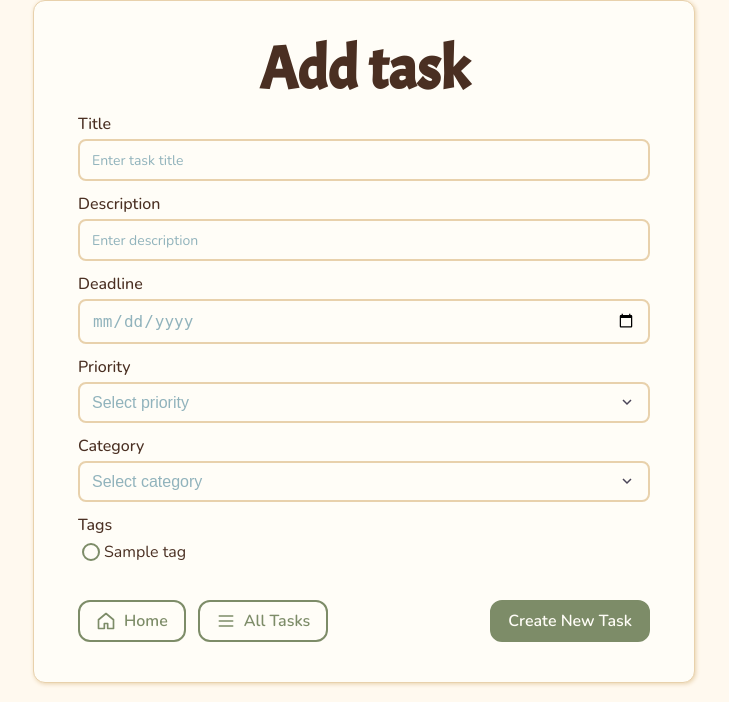
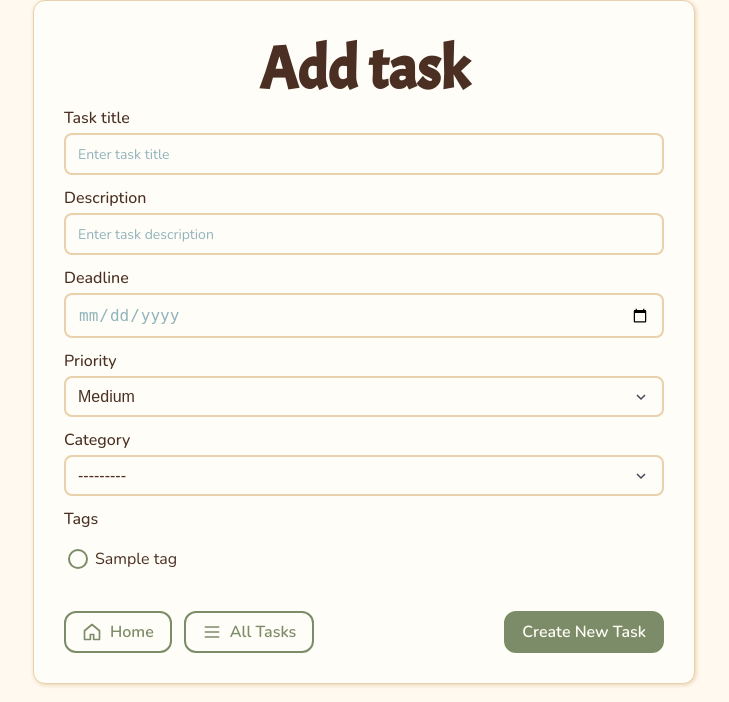
Before and after one commit to ruzanna-w/django-todo-list, a Django app: page /tasks/form/ in a window 1280 px wide. Shown: the part 98-800 px from the top of the page, without its empty margins (276-1005 px from the left). Run offline with Django 5.2, Linux system fonts and the light colour scheme; tables that the repository leaves empty hold one stand-in row (values such as "Sample post").

Commit message:
feat: extract buttons into a reusable include, add 404 beaver image, and organize static files

```diff
--- /dev/null
+++ b/tasks/forms.py
@@ -0,0 +1,58 @@
+from django.forms import ModelForm
+from django import forms
+from .models import Task
+import datetime
+from django.core.exceptions import ValidationError
+from django.utils.translation import gettext_lazy as _
+
+class TaskForm(ModelForm):
+    class Meta:
+        model = Task
+        fields = '__all__'
+        labels = {
+            'title': 'Task title',
+            'description': 'Description',
+            'deadline': 'Deadline',
+            'priority': 'Priority',
+            'done': 'Mark as completed',
+            'task_list': 'Category',
+            'tags': 'Tags'
+        }
+        widgets = {
+            'title': forms.TextInput(attrs={
+                'placeholder': 'Enter task title',
+                'class': 'form-control'
+            }),
+            'description': forms.TextInput(attrs={
+                'placeholder': 'Enter task description',
+                'class': 'form-control'
+            }),
+            'deadline': forms.DateInput(attrs={
+                'type': 'date',
+                'class': 'form-control'
+            }),
+            'priority': forms.Select(attrs={
+                'class': 'form-select'
+            }),
+            'tags': forms.CheckboxSelectMultiple(attrs={
+                'class': 'tag-checkbox'
+            }),
+        }
+
+    def clean_deadline(self):
+        deadline = self.cleaned_data['deadline']
+
+        if deadline < datetime.date.today():
+            raise ValidationError(_('Invalid date - deadline is in the past'))
+
+        return deadline
+
+class TaskStatusForm(ModelForm):
+    class Meta:
+        model = Task
+        fields = ['done']
+        widgets = {
+            'done': forms.CheckboxInput(attrs={
+                'class': 'task-status'
+            }),
+        }
--- a/tasks/static/tasks/style.css
+++ b/tasks/static/tasks/css/style.css
@@ -167,7 +167,8 @@ h5 {
     font-size: 18px;
 }
 
-.beaver-img {
+.beaver-img,
+.error-beaver-img {
     display: block;
     width: 340px;
     margin: 0 auto 10px;
@@ -260,8 +261,8 @@ select option {
 /* ===== FORM: CHECKBOXES & TAGS ===== */
 input[type="checkbox"] {
     appearance: none;
-    width: 18px;
-    height: 18px;
+    width: 20px;
+    height: 20px;
     flex-shrink: 0;
     border: 2px solid var(--color-primary);
     border-radius: 50%;
@@ -273,18 +274,20 @@ input[type="checkbox"]:checked {
     background-color: var(--color-primary);
 }
 
-.tags-group {
+.tag-checkbox {
     display: flex;
     flex-direction: row;
     flex-wrap: wrap;
-    gap: 24px;
-    row-gap: 12px;
+    gap: 12px;
+    padding-top: 12px;
 }
 
-.tag-checkbox {
-    display: flex;
+.tags-group label {
+    display: inline-flex;
     align-items: center;
-    gap: 1px;
+    gap: 4px;
+    white-space: nowrap;
+    margin: 0;
 }
 
 /* ===== BUTTONS ===== */
@@ -379,12 +382,19 @@ input[type="submit"]:hover {
     align-items: center;
 }
 
-.task-title {
+.task-title,
+.error-sign,
+.error-description {
     font-family: "Nunito", sans-serif;
     font-weight: 800;
     color: var(--color-text);
     margin-right: 8px;
-    /* margin-bottom: 4px; */
+}
+
+.error-description  {
+    font-size: 24px;
+    font-weight: 600;
+    margin: 0;
 }
 
 .task-description,
@@ -657,3 +667,19 @@ input[type="text"].delete-task-input {
     justify-content: center;
     margin: 0 12px;
 }
+
+/* ===== ERROR PAGE ===== */
+
+.error-page {
+    display: flex;
+    flex-direction: column;
+    align-items: center;
+}
+
+.error-page .site-nav {
+    display: none;
+}
+
+.back-home {
+    margin-top: 0;
+}
--- a/tasks/static/tasks/script.js
+++ /dev/null
@@ -1,7 +0,0 @@
-const checkboxes = document.querySelectorAll(".form-checkbox input[type='checkbox']");
-
-checkboxes.forEach((checkbox) => {
-    checkbox.addEventListener("change", () => {
-        checkbox.form.submit();
-    });
-});
--- a/tasks/templates/tasks/home.html
+++ b/tasks/templates/tasks/home.html
@@ -11,7 +11,7 @@
 
 {% block content %}
     <div class="home-page">
-        <img src="{% static 'tasks/beaver.png' %}" alt="Beaver" class="beaver-img">
+        <img src="{% static 'tasks/images/beaver.png' %}" alt="Beaver" class="beaver-img">
         <h1 class="beaver-title">Hello, eager beaver!</h1>
         <p class="text">What would you like to do?</p>
         <div class="button-group">
--- /dev/null
+++ b/tasks/templates/tasks/includes/_home_and_tasks_links.html
@@ -0,0 +1,23 @@
+<a href="{% url 'tasks:home' %}" class="btn-outline">
+    <svg width="20" height="20" viewBox="0 0 24 24" fill="none">
+        <path
+            d="M3 10.5L12 3L21 10.5V21H14V15H10V21H3V10.5Z"
+            stroke="currentColor"
+            stroke-width="2"
+            stroke-linejoin="round"
+        />
+    </svg>
+    <span>Home</span>
+</a>
+
+<a href="{% url 'tasks:tasks' %}" class="btn-outline">
+    <svg width="20" height="20" viewBox="0 0 24 24" fill="none">
+        <path
+            d="M4 6H20M4 12H20M4 18H20"
+            stroke="currentColor"
+            stroke-width="2"
+            stroke-linecap="round"
+        />
+    </svg>
+    <span>All Tasks</span>
+</a>
--- a/tasks/templates/tasks/task_form.html
+++ b/tasks/templates/tasks/task_form.html
@@ -7,8 +7,7 @@
 {% block content %}
     <form method="post">
         {% csrf_token %}
-        <fieldset>
-            <legend>
+
         <h1 class="beaver-title">
             {% if task %}
                 Edit Task
@@ -16,86 +15,61 @@
                 Add task
             {% endif %}
         </h1>
-            </legend>
+
         <div class="form-container">
-                <label class="form-label">Title</label>
-                <input type="text" name="title" value="{{ task.title|capfirst }}" placeholder="Enter task title" required>
+            <label class="form-label" for="{{ form.title.id_for_label}}">
+                {{ form.title.label }}
+            </label>
+            {{ form.title }}
+            {{ form.title.errors }}
         </div>
 
         <div class="form-container">
-                <label class="form-label">Description</label>
-                <input type="text" name="description" value="{{ task.description|capfirst }}" placeholder="Enter description"required>
+            <label class="form-label" for="{{ form.description.id_for_label}}">
+                {{ form.description.label }}
+            </label>
+            {{ form.description }}
+            {{ form.description.errors }}
         </div>
 
         <div class="form-container">
-                <label class="form-label">Deadline</label>
-                <input type="date" name="deadline" value="{{ task.deadline|date:'Y-m-d' }}" lang="en">
+            <label class="form-label" for="{{ form.deadline.id_for_label }}">
+                {{ form.deadline.label }}
+            </label>
+            {{ form.deadline }}
+            {{ form.deadline.errors }}
         </div>
 
         <div class="form-container">
-                <label class="form-label">Priority</label>
-                <select name="priority" required>
-                    <option value="" disabled {% if not task %} selected {% endif %}>Select priority</option>
-                    <option value="low" {% if task.priority == 'low' %} selected {% endif %}>Low</option>
-                    <option value="medium"{% if task.priority == 'medium' %}selected{% endif %}>Medium</option>
-                    <option value="high"{% if task.priority == 'high' %}selected{% endif %}>High</option>
-                </select>
+            <label class="form-label" for="{{ form.priority.id_for_label}}">
+                {{ form.priority.label }}
+            </label>
+            {{ form.priority }}
+            {{ form.priority.errors }}
         </div>
 
         <div class="form-container">
-                <label class="form-label">Category</label>
-                <select name="category" required>
-                    <option value="">Select category</option>
-
-                    {% for tl in task_list %}
-                        <option value="{{tl.id}}"
-                            {% if task.task_list_id == tl.id %}selected{% endif %}>
-                            {{tl.title}}
-                        </option>
-                    {% endfor %}
-
-                </select>
+            <label class="form-label" for="{{ form.task_list.id_for_label }}">
+                {{ form.task_list.label }}
+            </label>
+            {{ form.task_list }}
+            {{ form.task_list.errors }}
         </div>
 
         <div class="form-container">
-                <label class="form-label">Tags</label>
+            <label class="form-label" for="{{ form.tags.id_for_label}}">
+                {{ form.tags.label }}
+            </label>
             <div class="tags-group">
-                    {% for tag in tag_list %}
-                        <label class="tag-checkbox">
-                            <input type="checkbox"
-                                   name="tags"
-                                   value="{{ tag.id }}"
-                                   {% if tag in task.tags.all %}checked{% endif %}>
-                            {{tag.title}}
-                        </label>
-                    {% endfor %}
+                {{ form.tags }}
             </div>
+
+            {{ form.tags.errors }}
         </div>
 
         <div class="button-group form-btn-group">
             <div class="button-group-left">
-                    <a href="{% url 'tasks:home' %}" class="btn-outline">
-                        <svg width="20" height="20" viewBox="0 0 24 24" fill="none">
-                            <path
-                                d="M3 10.5L12 3L21 10.5V21H14V15H10V21H3V10.5Z"
-                                stroke="currentColor"
-                                stroke-width="2"
-                                stroke-linejoin="round"
-                            />
-                        </svg>
-                        <span>Home</span>
-                    </a>
-                    <a href="{% url 'tasks:tasks' %}" class="btn-outline">
-                        <svg width="20" height="20" viewBox="0 0 24 24" fill="none">
-                            <path
-                                d="M4 6H20M4 12H20M4 18H20"
-                                stroke="currentColor"
-                                stroke-width="2"
-                                stroke-linecap="round"
-                            />
-                        </svg>
-                        <span>All Tasks</span>
-                    </a>
+                {% include 'tasks/includes/_home_and_tasks_links.html' %}
             </div>
             {% if task %}
                 <input type="submit" value="EDIT">
@@ -104,7 +78,5 @@
             {% endif %}
         </div>
 
-        </fieldset>
-
     </form>
 {% endblock %}
--- a/tasks/urls.py
+++ b/tasks/urls.py
@@ -4,7 +4,7 @@ from . import views
 app_name = "tasks"
 
 urlpatterns = [
-    path("home/", views.home, name="home"),
+    path("", views.home, name="home"),
     path("tasks/", views.task_list, name="tasks"),
     path("task_category/", views.task_category, name="task_category"),
     path("tag/", views.tag_list, name="tag"),
--- a/tasks/views.py
+++ b/tasks/views.py
@@ -1,6 +1,7 @@
 from django.shortcuts import render, redirect, get_object_or_404
 from django.http import HttpResponse
 from .models import Task, TaskList, Tag
+from .forms import TaskForm, TaskStatusForm
 
 
 # Create your views here.
@@ -31,62 +32,30 @@ def tag_list(request):
 
 def add_task(request):
     if request.method == "POST":
-        title = request.POST["title"].capitalize()
-        description = request.POST["description"].capitalize()
-        deadline = request.POST["deadline"]
-        priority = request.POST["priority"]
-        category_id = request.POST.get("category")
-        tag_ids = request.POST.getlist("tags")
+        form = TaskForm(request.POST)
 
-        task = Task.objects.create(
-            title = title,
-            description = description,
-            deadline = deadline,
-            priority = priority,
-            task_list_id = category_id or None,
-        )
+        if form.is_valid():
+            form.save()
+            return redirect("tasks:add_task")
+    else:
+        form = TaskForm()
 
-        task.tags.set(tag_ids)
+    return render(request, "tasks/task_form.html", {'form':form})
 
-        return redirect("tasks:add_task")
-
-    tag_list = Tag.objects.all()
-    task_list = TaskList.objects.all()
-
-    return render(request, "tasks/task_form.html", {
-        "tag_list": tag_list,
-        "task_list": task_list,
-        })
 
 def edit(request, task_id):
     task = get_object_or_404(Task, id=task_id)
     if request.method == "POST":
-        title = request.POST["title"]
-        description = request.POST["description"]
-        deadline = request.POST["deadline"]
-        priority = request.POST["priority"]
-        category_id = request.POST.get("category")
-        tag_ids = request.POST.getlist("tags")
+        form = TaskForm(request.POST, instance=task)
 
-        task.title = title
-        task.description = description
-        task.deadline = deadline
-        task.priority = priority
-        task.task_list_id = category_id or None
+        if form.is_valid():
+            form.save()
+            return redirect("tasks:tasks")
+    else:
+        form = TaskForm(instance=task)
 
-        task.save()
-        task.tags.set(tag_ids)
+    return render(request, "tasks/task_form.html", {"form": form, 'task': task})
 
-        return redirect("tasks:tasks")
-
-    tag_list = Tag.objects.all()
-    task_list = TaskList.objects.all()
-
-    return render(request, "tasks/task_form.html", {
-        "task": task,
-        "tag_list": tag_list,
-        "task_list": task_list,
-    })
 
 def delete_task(request, task_id):
     task = get_object_or_404(Task, id=task_id)
@@ -99,13 +68,15 @@ def delete_task(request, task_id):
 
 def change_status(request):
     if request.method == 'POST':
-        task_id = request.POST["task"]
-        task = Task.objects.get(id=task_id)
-        if task.done:
-            task.done = False
-            task.save()
-        else:
-            task.done = True
-            task.save()
+        task_id = request.POST.get("task")
+        task = get_object_or_404(Task, id=task_id)
 
-        return redirect("tasks:tasks")
+        form = TaskStatusForm(request.POST, instance=task)
+
+        if form.is_valid():
+            form.save()
+
+    return redirect("tasks:tasks")
+
+def page_not_found(request, exception):
+    return render(request, '404.html', status=404)
--- a/templates/base.html
+++ b/templates/base.html
@@ -6,7 +6,7 @@
     <meta charset="UTF-8">
     <meta name="viewport" content="width=device-width, initial-scale=1.0">
     <title>{% block title %}Document{% endblock %}</title>
-    <link rel="stylesheet" href="{% static 'tasks/style.css' %}">
+    <link rel="stylesheet" href="{% static 'tasks/css/style.css' %}">
     <link rel="preconnect" href="https://fonts.googleapis.com">
     <link rel="preconnect" href="https://fonts.gstatic.com" crossorigin>
     <link href="https://fonts.googleapis.com/css2?family=Acme&display=swap" rel="stylesheet">
@@ -27,6 +27,5 @@
     <main>
         {% block content %}{% endblock %}
     </main>
-    <script src="{% static 'tasks/script.js' %}"></script>
 </body>
 </html>
--- a/todolist_project/settings.py
+++ b/todolist_project/settings.py
@@ -25,7 +25,7 @@ SECRET_KEY = "django-insecure-3yo6tiy-=p5)(n#i-q+spwq4qeg@f%poz*yd1js2nisk3p97ib
 # SECURITY WARNING: don't run with debug turned on in production!
 DEBUG = True
 
-ALLOWED_HOSTS = []
+ALLOWED_HOSTS = ["127.0.0.1", "localhost"]
 
 
 # Application definition
--- a/todolist_project/urls.py
+++ b/todolist_project/urls.py
@@ -17,8 +17,11 @@ Including another URLconf
 
 from django.contrib import admin
 from django.urls import path, include
+from tasks.views import page_not_found
 
 urlpatterns = [
     path("admin/", admin.site.urls),
     path("tasks/", include("tasks.urls")),
 ]
+
+handler404 = page_not_found
```
Also changed, not shown: tasks/templates/tasks/all_tasks.html (+10 -6 lines), tasks/templates/tasks/tag.html (+1 -22 lines), tasks/templates/tasks/task_category.html (+1 -22 lines), templates/404.html (added, +29 -0 lines), tasks/static/tasks/background.png (deleted), tasks/static/tasks/images/beaver.png (renamed from tasks/static/tasks/beaver.png), tasks/static/tasks/images/error-beaver.png (added). Lines whose indentation alone changed are shown as unchanged.
